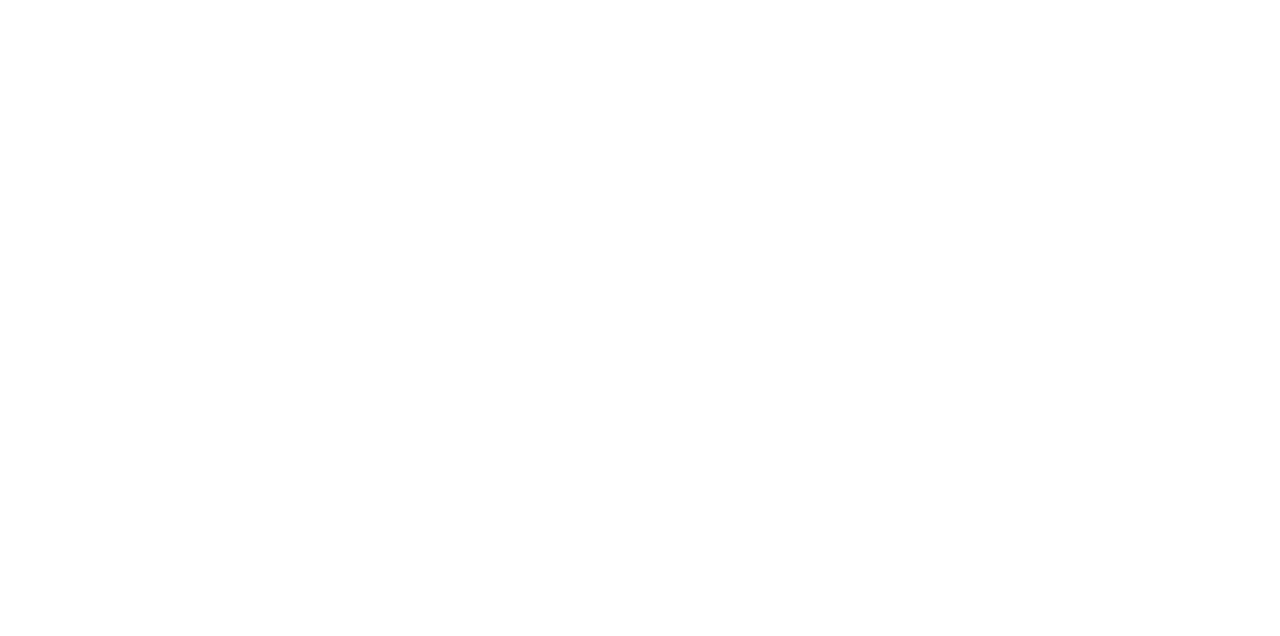
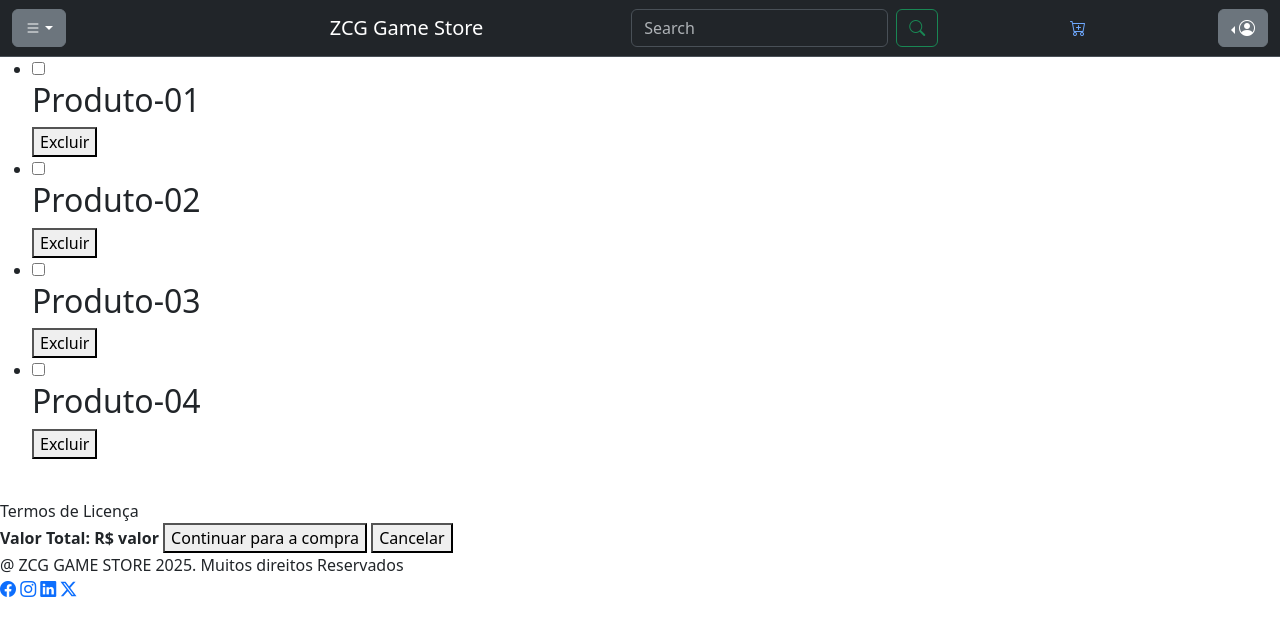
Before and after one commit to Cristiano-Andrade-Ribeiro-Da-Silva/ZCG-Game-Store, a Flask app: page /carrinho in a window 1280 px wide. Before the commit the part shown is empty. Shown: the top 636 px of the page. Run offline with Flask 3, Linux system fonts and the light colour scheme.

Commit message:
ADD: html da pagina do carrinho

```diff
--- a/templates/Pagina_carrinho.html
+++ b/templates/Pagina_carrinho.html
@@ -12,3 +12,146 @@
 
 </body>
 </html>
+
+
+<!DOCTYPE html>
+<html lang="pt-br">
+<head>
+    <meta charset="UTF-8">
+    <meta name="viewport" content="width=device-width, initial-scale=1.0">
+    <title>ZCG-GAME-STORE</title>
+
+    <!-- links externo -->
+
+        <!-- Link CSS Bootstrap via CDN -->
+        <link href="https://cdn.jsdelivr.net/npm/bootstrap@5.3.6/dist/css/bootstrap.min.css" rel="stylesheet" integrity="sha384-4Q6Gf2aSP4eDXB8Miphtr37CMZZQ5oXLH2yaXMJ2w8e2ZtHTl7GptT4jmndRuHDT" crossorigin="anonymous">
+
+        <!-- Link CSS Bootstrap via CDN -->
+        <link rel="stylesheet" href="https://cdn.jsdelivr.net/npm/bootstrap-icons@1.13.1/font/bootstrap-icons.min.css">
+
+        <!-- Link JS Bootstrap via CDN -->
+        <script src="https://cdn.jsdelivr.net/npm/bootstrap@5.3.6/dist/js/bootstrap.bundle.min.js" defer></script>
+
+
+    <!-- links interno -->
+
+        <!-- CSS -->
+        <link rel="stylesheet" href="{{ url_for('static', filename='styles/style-pagina_carrinho.css') }}">
+
+</head>
+<body>
+
+<nav class="navbar bg-dark border-bottom border-body" data-bs-theme="dark">
+
+    <div class="container-fluid">
+
+        <div class="dropdown">
+            <button class="btn btn-secondary dropdown-toggle" type="button" data-bs-toggle="dropdown" aria-expanded="false"><i class="bi bi-list"></i></button>
+
+            <ul class="dropdown-menu dropdown-menu-dark">
+                <li><a class="dropdown-item active" href="#"><i class="bi bi-house-door-fill"></i></a></li>
+                <li><a class="dropdown-item" href="#"><i class="bi bi-bookmark"></i></a></li>
+                <li><a class="dropdown-item" href="#"><i class="bi bi-question-circle"></i></a></li>
+            </ul>
+
+        </div>
+
+        <img src="" alt="">
+        <a class="navbar-brand">ZCG Game Store</a>
+        <form class="d-flex" role="search">
+            <input class="form-control me-2" type="search" placeholder="Search" aria-label="Search"/>
+            <button class="btn btn-outline-success" type="submit"><i class="bi bi-search"></i></button>
+        </form>
+
+        <a href="#"><i class="bi bi-cart-plus"></i></a>
+
+        <div class="btn-group dropstart">
+            <button type="button" class="btn btn-secondary dropdown-toggle" data-bs-toggle="dropdown" aria-expanded="false"><i class="bi bi-person-circle"></i></button>
+            <ul class="dropdown-menu">
+                <li><a class="dropdown-item" href="#">My Accont</a></li>
+                <li><a class="dropdown-item" href="#">Login/Register</a></li>
+                <li><a class="dropdown-item" href="#">Logout</a></li>
+            </ul>
+        </div>
+
+    </div>
+
+</nav>
+
+<main class="main">
+
+    <section class="main__produtos">
+
+        <nav class="main__produtos-container">
+
+            <ul>
+
+                <li>
+                    <input type="checkbox">
+                    <h2>Produto-01</h2>
+                    <button>Excluir</button>
+                </li>
+
+                <li>
+                    <input type="checkbox">
+                    <h2>Produto-02</h2>
+                    <button>Excluir</button>
+                </li>
+
+                <li>
+                    <input type="checkbox">
+                    <h2>Produto-03</h2>
+                    <button>Excluir</button>
+                </li>
+
+                <li>
+                    <input type="checkbox">
+                    <h2>Produto-04</h2>
+                    <button>Excluir</button>
+                </li>
+
+            </ul>
+
+            <!-- Img do produto -->
+            <img src="" alt="">
+
+        </nav>
+
+    </section>
+
+
+    <section class="main__container-termos">
+
+        <span>Termos de Licença</span>
+
+        <div>
+
+            <strong><span>Valor Total: </span> R$ valor</strong>
+
+            <button>Continuar para a compra</button>
+
+            <button>Cancelar</button>
+
+        </div>
+
+    </section>
+
+</main>
+
+<footer class="footer">
+
+    <span>@ ZCG GAME STORE 2025. Muitos direitos Reservados</span>
+
+    <form class="footer__social">
+
+        <a href="https://www.facebook.com/?locale=pt_BR"><i class="bi bi-facebook"></i></a>
+        <a href="https://www.instagram.com/"><i class="bi bi-instagram"></i></a>
+        <a href="https://br.linkedin.com/"><i class="bi bi-linkedin"></i></a>
+        <a href="https://x.com/"><i class="bi bi-twitter-x"></i></a>
+
+    </form>
+
+</footer>
+
+</body>
+</html>
```
